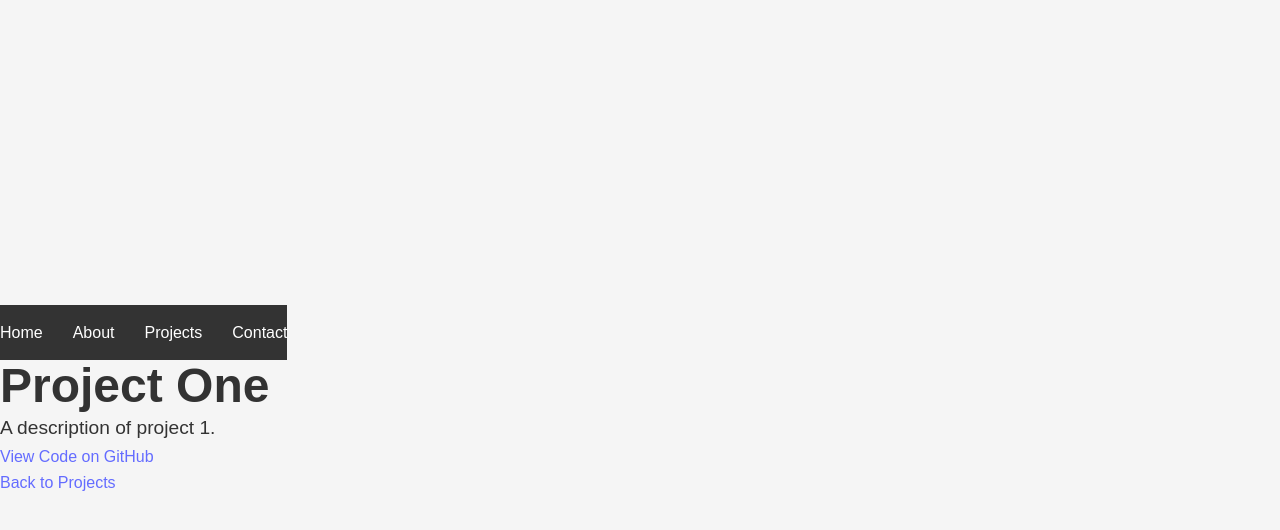
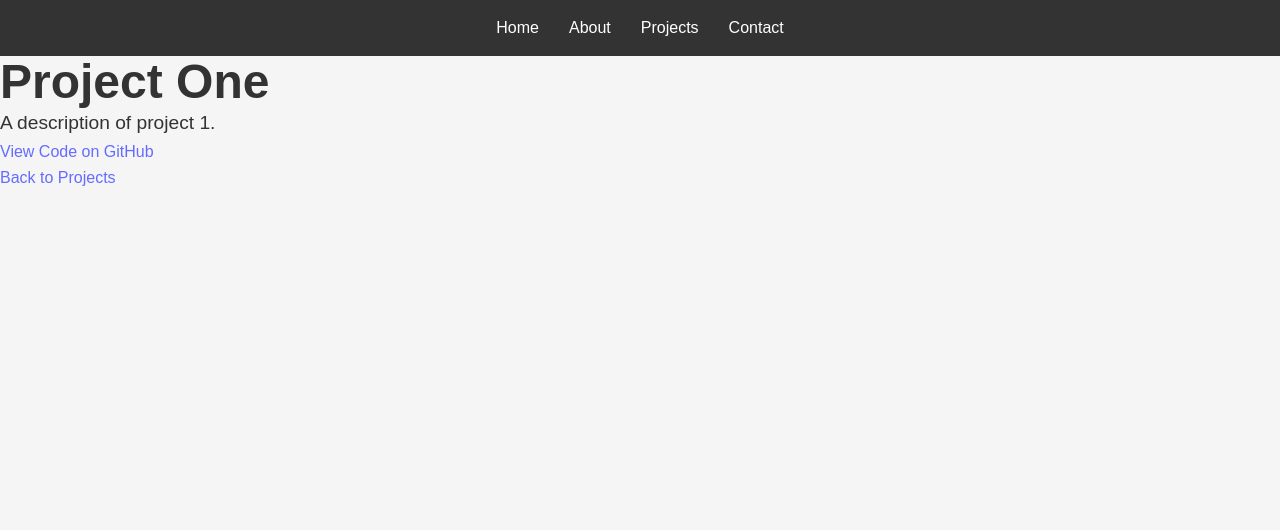
Before and after one commit to Delcan-f/Portfolio, a React (Vite) app: page /projects/1 in a window 1280 px wide. Shown: the top 530 px of the page. Built offline with nearby package versions, Linux system fonts and the light colour scheme.

Commit message:
feat: completed look

```diff
--- a/src/styles/App.css
+++ b/src/styles/App.css
@@ -1,3 +1,9 @@
+html, body,#root {
+    height: 100%;
+    margin: 0;
+    padding: 0;
+}
+
 * {
   box-sizing: border-box;
   margin: 0;
@@ -9,6 +15,16 @@
   background: #f5f5f5;
   color: #333;
   line-height: 1.6;
+  min-height: 100vh;
+  width: 100vw;
+  box-sizing: border-box;
+}
+
+#root {
+    min-height: 100vh;
+    width: 100vw;
+    display: flex;
+    flex-direction: column;
 }
 
 h1 {
--- a/src/styles/Home.css
+++ b/src/styles/Home.css
@@ -1,5 +1,4 @@
 .page {
-  width: 100%;
   min-height: 100vh;
   padding: 60px 5%;
   display: flex;
--- a/src/styles/Navbar.css
+++ b/src/styles/Navbar.css
@@ -1,5 +1,5 @@
 nav {
-  width: 100%;
+  width: 100vw;
   background: #333;
   color: white;
   padding: 15px 5%;
```
